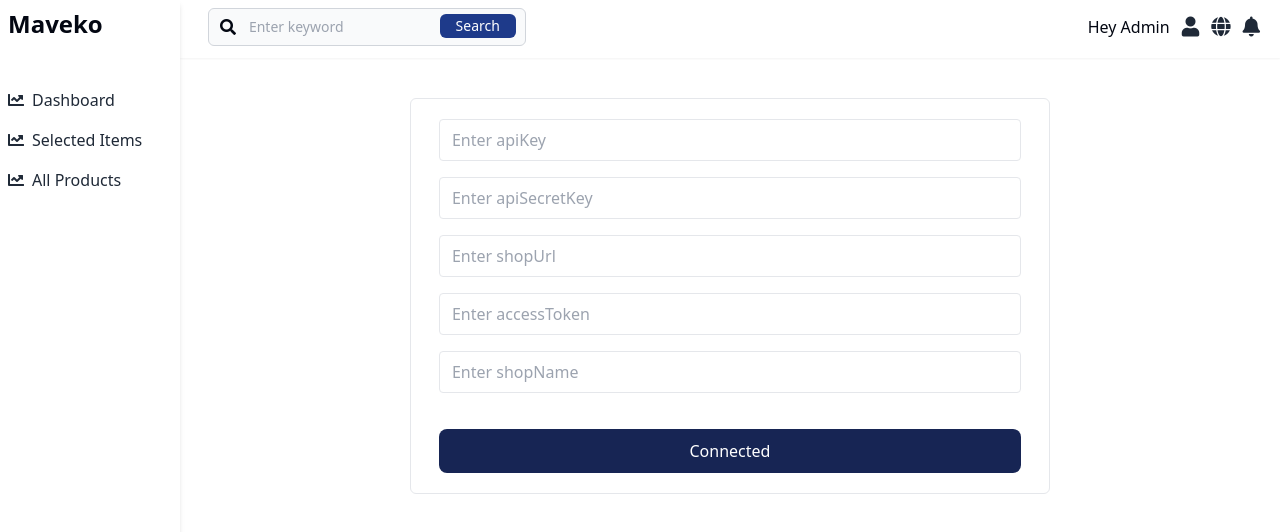
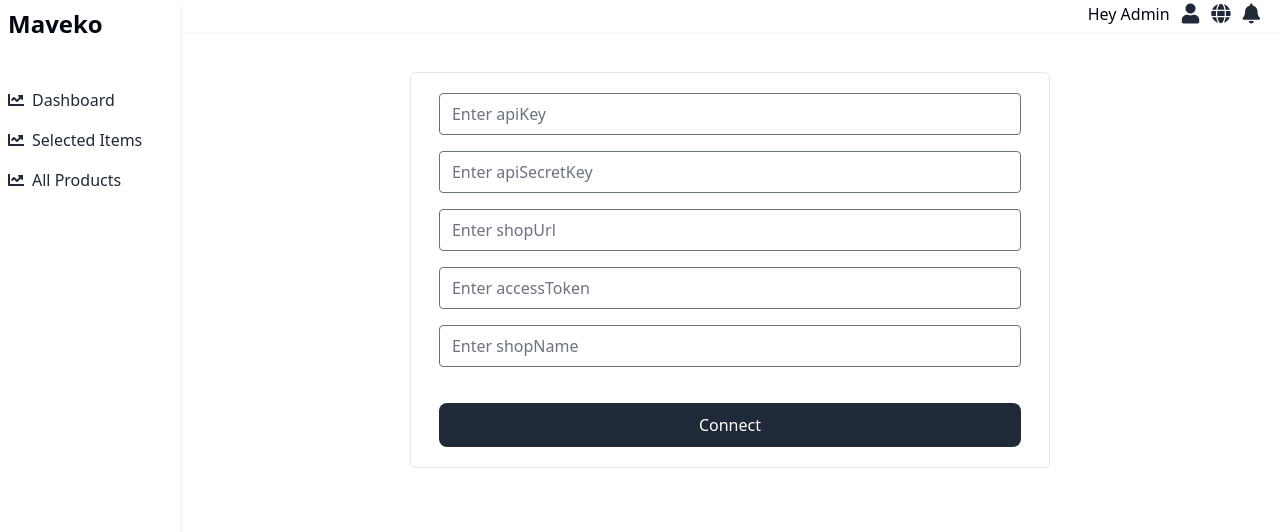
Before and after one commit to Yordaaa/Shopify_Dashboard, a React (Vite) app: page / in a window 1280 px wide. Shown: the top 532 px of the page. Built offline with nearby package versions, Linux system fonts and the light colour scheme.

Commit message:
Added pagination for product page

```diff
--- a/package.json
+++ b/package.json
@@ -17,6 +17,7 @@
     "@ts-morph/common": "^0.24.0",
     "class-variance-authority": "^0.7.0",
     "clsx": "^2.1.1",
+    "flowbite-react": "^0.10.1",
     "framer-motion": "^11.3.31",
     "lucide-react": "^0.436.0",
     "react": "^18.3.1",
--- a/src/Dashboard/Header.tsx
+++ b/src/Dashboard/Header.tsx
@@ -2,24 +2,8 @@ import { Link } from "react-router-dom";
 
 function Header() {
   return (
-    <div className="shadow-sm pb-1 flex justify-between px-5">
-      <form className="relative w-[30%] m-2">
-        <div className="absolute inset-y-0 start-0 flex items-center ps-3">
-          <i className="fas fa-search"></i>
-        </div>
-        <input
-          type="search"
-          className="block w-full p-2 ps-10 text-sm text-gray-900 border border-gray-300 rounded-md bg-gray-50"
-          placeholder="Enter keyword"
-          name="searchKeyWord"
-        />
-        <button
-          type="submit"
-          className="text-white absolute end-2.5 bottom-2 bg-blue-900 hover:opacity-90 font-medium rounded-md text-sm px-4 py-0.5"
-        >
-          Search
-        </button>
-      </form>
+    <div className="shadow-sm pb-1 flex justify-end px-5">
+
       <div className="flex gap-3 items-center use">
         <h1>Hey Admin</h1>
         <i className="fas fa-user text-gray-800 text-xl"></i>
--- a/src/Dashboard/Home.tsx
+++ b/src/Dashboard/Home.tsx
@@ -96,9 +96,9 @@ function Home() {
             <button
               type="submit"
               disabled={isLoading}
-              className="mt-5 w-full text-white bg-blue-950 hover:opacity-90 font-medium rounded-lg px-5 py-2.5 text-center"
+              className="mt-5 w-full text-white bg-gray-800 hover:opacity-90 font-medium rounded-lg px-5 py-2.5 text-center"
             >
-              {isLoading ? "Connecting..." : "Connected"}
+              {isLoading ? "Connecting..." : "Connect"}
             </button>
           </div>
         </form>
--- a/src/Dashboard/ProductListPage.tsx
+++ b/src/Dashboard/ProductListPage.tsx
@@ -2,9 +2,21 @@ import { useDispatch } from "react-redux";
 import { useGetAllProductsQuery } from "../Redux/Features/productApiSlice";
 import { addToCart } from "../Redux/Features/cartSlice";
 import { productResTyp } from "../Redux/Features/types";
+import {  useSearchParams } from "react-router-dom";
+import { useState, useEffect } from "react";
+import { Pagination } from "flowbite-react";
 
 const ProductListPage = () => {
   const dispatch = useDispatch();
+  const [searchParams, setSearchParams] = useSearchParams();
+  const [currentPage, setCurrentPage] = useState(() => {
+    return Number(searchParams.get("page")) || 1;
+  });
+
+  useEffect(() => {
+    // Sync currentPage with URL params
+    setSearchParams({ page: currentPage.toString() });
+  }, [currentPage, setSearchParams]);
 
   const handleOnClick = (product: productResTyp) => {
     dispatch(addToCart(product));
@@ -14,7 +26,7 @@ const ProductListPage = () => {
     data: products,
     error,
     isLoading,
-  } = useGetAllProductsQuery({ keyword: "", page: 1 });
+  } = useGetAllProductsQuery({ keyword: "", page: currentPage });
 
   if (isLoading) return <p className="text-center">Loading products...</p>;
   if (error)
@@ -23,7 +35,29 @@ const ProductListPage = () => {
   return (
     <div className="container p-5 max-w-screen-lg mx-auto">
       <h1 className="text-3xl font-bold mb-5 text-center">Product List</h1>
-
+      <form
+        className="relative m-2 my-5"
+        onSubmit={(e) => {
+          e.preventDefault();
+          // Implement search functionality if needed
+        }}
+      >
+        <div className="absolute inset-y-0 start-0 flex items-center ps-3">
+          <i className="fas fa-search"></i>
+        </div>
+        <input
+          type="search"
+          className="block w-full p-2.5 ps-10 text-sm text-gray-900 border border-gray-300 rounded-md bg-gray-50"
+          placeholder="Enter keyword"
+          name="searchKeyWord"
+        />
+        <button
+          type="submit"
+          className="text-white absolute end-2.5 bottom-2 bg-gray-900 hover:opacity-90 font-medium rounded-md text-sm px-4 py-1"
+        >
+          Search
+        </button>
+      </form>
       <table className="min-w-full border-collapse border border-gray-300 bg-white shadow-lg rounded-lg overflow-hidden">
         <thead className="bg-gray-200">
           <tr>
@@ -64,6 +98,15 @@ const ProductListPage = () => {
           ))}
         </tbody>
       </table>
+      <div className="flex overflow-x-auto w-full justify-center">
+        <Pagination
+          currentPage={currentPage}
+          totalPages={Math.ceil(
+            (products?.filteredProductCount ?? 0) / (products?.resPerPage ?? 1)
+          )}
+          onPageChange={setCurrentPage}
+        />
+      </div>
     </div>
   );
 };
--- a/tailwind.config.js
+++ b/tailwind.config.js
@@ -1,12 +1,15 @@
+const flowbite = require("flowbite-react/tailwind");
+
 /** @type {import('tailwindcss').Config} */
 module.exports = {
   darkMode: ["class"],
   content: [
-    './pages/**/*.{ts,tsx}',
-    './components/**/*.{ts,tsx}',
-    './app/**/*.{ts,tsx}',
+    "./pages/**/*.{ts,tsx}",
+    "./components/**/*.{ts,tsx}",
+    "./app/**/*.{ts,tsx}",
 
-    './src/**/*.{ts,tsx}',
+    "./src/**/*.{ts,tsx}",
+    flowbite.content(),
   ],
   prefix: "",
   theme: {
@@ -74,5 +77,5 @@ module.exports = {
       },
     },
   },
-  plugins: [require("tailwindcss-animate")],
-}
+  plugins: [require("tailwindcss-animate"), flowbite.plugin()],
+};
```
Also changed, not shown: 1 other file (tests, documents, lock files or other folders).
